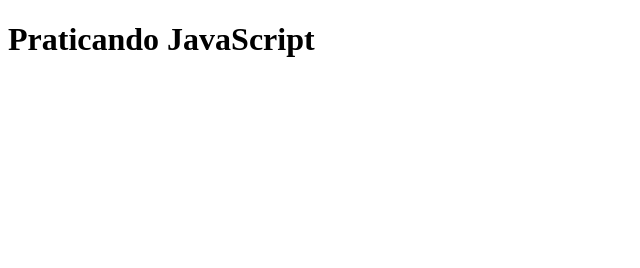
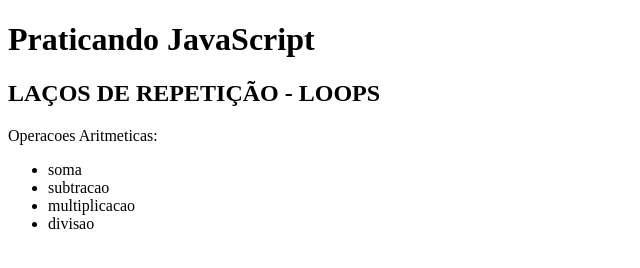
Before and after one commit to francisneyh/StartSe, a plain HTML site: page Módulo VII - JavaScript/indexTeste.html in a window 1280 px wide. Shown: the whole page, without its empty margins (0-640 px from the left). Drawn offline with Linux system fonts and the light colour scheme.

Commit message:
lacoDeRepeticao_for js

```diff
--- a/Módulo VII - JavaScript/indexTeste.html
+++ b/Módulo VII - JavaScript/indexTeste.html
@@ -6,8 +6,11 @@
     <meta name="viewport" content="width=device-width, initial-scale=1.0">
     <title>Introdução a linguagem JavaScript</title>
     <h1>Praticando JavaScript</h1>
+    <h2>LAÇOS DE REPETIÇÃO - LOOPS</h2>
+    <p>Operacoes Aritmeticas:</p>
+    <ul id="listaOperacoes"></ul>
 </head>
 <body>
-    <script src="condicional_ternarioSwitch.js"></script>
+    <script src="lacoDeRepeticao_for.js"></script>
 </body>
 </html>
--- /dev/null
+++ b/Módulo VII - JavaScript/lacoDeRepeticao_for.js
@@ -0,0 +1,32 @@
+// LAÇOS DE REPETIÇÃO - LOOPS
+
+// FOR
+// EXEMPLO 1:
+const listaNumeros = [23,45,76,12,89];
+
+for(let i = 0; i < listaNumeros.length; i++) {
+    console.log(listaNumeros[i]);
+}
+
+// console.log(listaNumeros[0]);
+// console.log(listaNumeros[1]);
+// console.log(listaNumeros[2]);
+// console.log(listaNumeros[3]);
+// console.log(listaNumeros[4]);
+
+
+
+// EXEMPLO 2:
+const operacoes = ['soma', 'subtracao', 'multiplicacao', 'divisao'];
+
+function montaTextoDaLista() {
+    let textoDaLista = '';
+    for(let i = 0; i < operacoes.length; i++) {
+        textoDaLista += '<li>' + operacoes[i] + '</li>';
+    }
+    return textoDaLista;
+}
+
+document.querySelector('#listaOperacoes').innerHTML = montaTextoDaLista();
+
+// <li>soma</li><li>subtracao</li>
```
